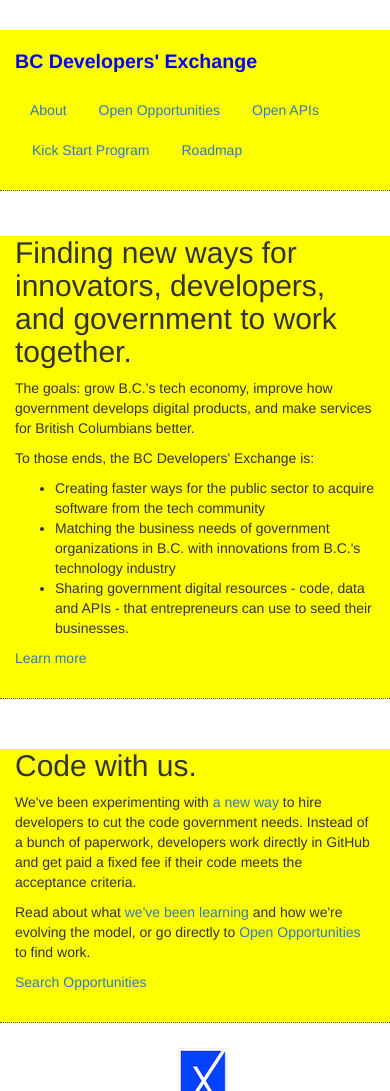
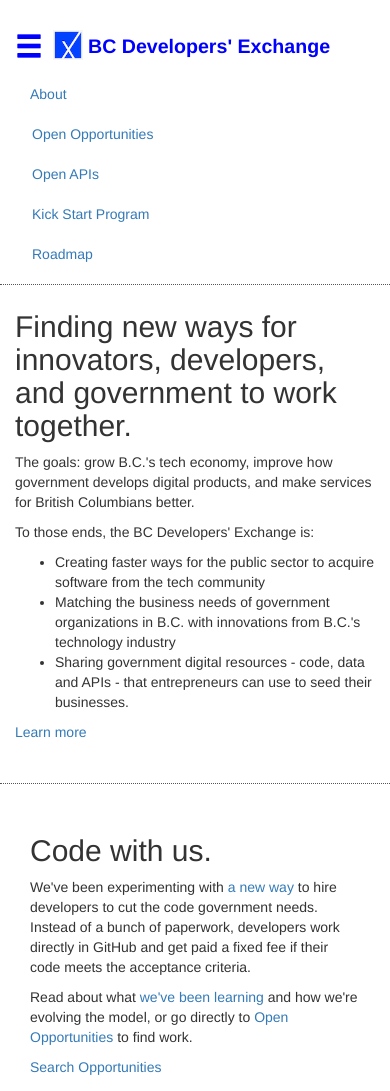
Before and after one commit to lzcabrera/bcde, a plain HTML site: page index.html in a window 390 px wide. Shown: the top 1091 px of the page. Drawn offline with nearby package versions, Linux system fonts and the light colour scheme.

Commit message:
add mobile nav preliminary styles

```diff
--- a/css/bcdevexchange-theme.css
+++ b/css/bcdevexchange-theme.css
@@ -12,12 +12,10 @@
   /*background-color: green;*/
 }
 
-@media (max-width: 991px) {
-  .bcde-header__logo-container{
-    display: none;
-  }
+.bcde-header__navigation-toggle-mobile,
+.bcde-header__logo-mobile-container {
+  display: none;
 }
-
 
 .bcde-header__logo__text {
   display: block;
@@ -26,14 +24,64 @@
   font-weight: bold;
   color: blue;
   padding-top: 18px;
+  /*background: red;*/
 }
 
-/*.bcde-l-homepage__logo-content {
-    padding-left: 0;
-}*/
-.bcde-header__navigation {
+.bcde-header__navigation-container {
     float: right;
-    margin-top: 14px;
+    margin-top: 13px;
+}
+
+.bcde-l-header__content{
+  border-bottom: 1px dotted #555;
+  padding-bottom: 10px;
+}
+
+@media (max-width: 991px) {
+
+  .bcde-header{
+    padding-bottom: 0;
+  }
+
+  .bcde-header__navigation-toggle-mobile{
+    float: left;
+    display: block;
+    font-size: 2em;
+    padding-top: 2px;
+    padding-right: 10px;
+    color: blue;
+    /*background: aqua;*/
+  }
+  .bcde-header__logo-container{
+    display: none;
+  }
+
+  .bcde-header__logo__text {
+    padding-top: 3px;
+  }
+
+  .bcde-header__logo-mobile-container{
+    display: block;
+    float: left;
+    padding-right: 5px;
+  }
+
+  .bcde-header__logo-mobile {
+    width: 30px;
+  }
+
+  .bcde-header__navigation-container{
+    /*display: none;*/
+    width: 100%;
+    /*margin-bottom: 20px;*/
+  }
+  .bcde-header__navigation{
+
+    /*background: orange;*/
+  }
+  .bcde-header__navigation li {
+    width: 100%;
+  }
 }
 
 
@@ -43,6 +91,7 @@
   margin-top: 5px;
   /*background: purple;*/
 }
+
 .bcde-l-homepage__side {
   color: #999;
   padding-top: 30px;
@@ -52,8 +101,8 @@
 
 .bcde-l-homepage__content {
   border-bottom: 1px dotted #555;
-  padding-bottom: 20px;
-  background: yellow;
+  padding-bottom: 30px;
+  /*background: yellow;*/
 }
 
 @media (max-width: 991px) {
--- a/index.html
+++ b/index.html
@@ -43,13 +43,20 @@
           </a>
         </div>
 
-        <div class="bcde-l-homepage__content col-md-11 clearfix">
+        <div class="bcde-l-header__content col-md-11 clearfix">
+
+              <a class="bcde-header__navigation-toggle-mobile" href="">
+                <span class="glyphicon glyphicon-menu-hamburger" aria-hidden="true"></span>
+              </a>
+
+              <a href="" class="bcde-header__logo-mobile-container">
+                <img class="bcde-header__logo-mobile" src="assets/logo-image.png" alt="BC Developers' Exchange Logo"/>
+              </a>
 
               <a class="bcde-header__logo__text">BC Developers' Exchange</a>
 
-              <span class="glyphicon glyphicon-menu-hamburger visible-sm-block" aria-hidden="true"></span>
-              <nav class="bcde-header__navigation">
-                <ul class="nav nav-pills" role="tablist">
+              <nav class="bcde-header__navigation-container">
+                <ul class="nav nav-pills bcde-header__navigation" role="tablist">
                   <li><a href="" title="About">About</a></li>
                   <li><a href="" title="Open Opportunities">Open Opportunities</a></li>
                   <li><a href="" title="Open APIs">Open APIs</a></li>
@@ -70,6 +77,9 @@
 
         <div class="bcde-l-homepage__content col-md-11">
 
+          <div class="row">
+
+            <div class="col-md-6">
               <h2>Finding new ways for innovators, developers, and government to work together.</h2>
 
               <p>The goals: grow B.C.'s tech economy, improve how government develops digital products, and make services for British Columbians better.</p>
@@ -83,6 +93,14 @@
               </ul>
 
               <p><a href="" title="Learn more">Learn more</a></p>
+            </div>
+
+            <div class="col-md-6">
+
+            </div>
+
+
+          </div>
 
         </div>
 
@@ -96,11 +114,18 @@
 
         <div class="bcde-l-homepage__content col-md-11">
 
+          <div class="col-md-6">
             <h2>Code with us.</h2>
             <p>We've been experimenting with <a href="" title="a new way">a new way</a> to hire developers to cut the code government needs. Instead of a bunch of paperwork, developers work directly in GitHub and get paid a fixed fee if their code meets the acceptance criteria.</p>
             <p>Read about what <a href="we've been learning">we've been learning</a> and how we're evolving the model, or go directly to <a href="" title="Open Opportunities">Open Opportunities</a> to  find work.</p>
 
             <p><a href="" title="Search Opportunities">Search Opportunities</a></p>
+          </div>
+
+          <div class="col-md-6">
+
+          </div>
+
         </div>
       </section>
 
```
Lines whose indentation alone changed are shown as unchanged.
